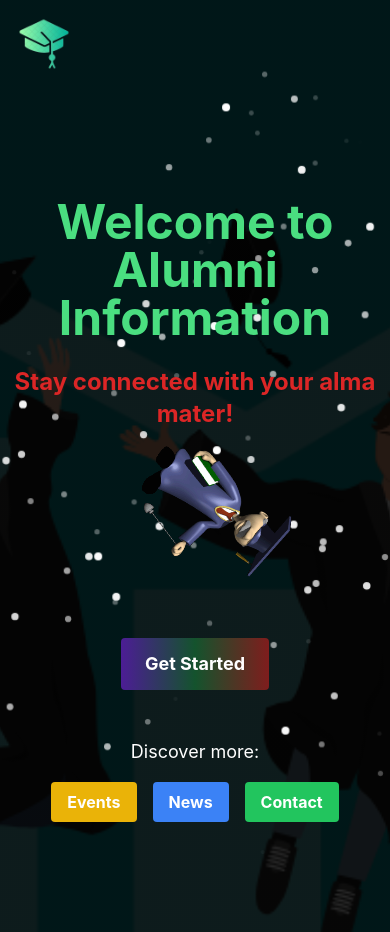
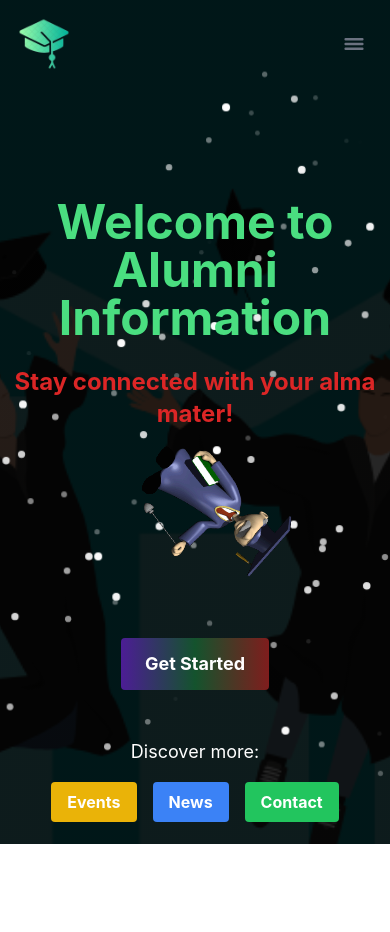
Before and after one commit to Ripunjay42/alumni, a React (Create React App) app in the folder client/: page / in a window 390 px wide. After the commit the page ends 844 px from the top, so only its background shows below. Built offline with nearby package versions, Linux system fonts and the light colour scheme.

Commit message:
chore: Update background styling and responsiveness

```diff
--- a/client/src/App.css
+++ b/client/src/App.css
@@ -38,18 +38,17 @@
 } */
 
 .App{
-  background: linear-gradient(rgba(0, 0, 0, 0.85),rgba(0, 0, 0, 0.85)),url(images/bg.png) no-repeat;
+  background: linear-gradient(rgba(0, 0, 0, 0.85), rgba(0, 0, 0, 0.85)), url(images/bg.png) no-repeat center center;
   background-size: cover;
-	background-position: center;
-  position: auto;
-  overflow-y: auto;
-  overflow-x: auto;
+  position: relative;
+  overflow-y: hidden;
+  overflow-x: hidden;
+  width: 100vw;
+  height: 100vh;
 }
 
+/* Hide scrollbar for Chrome, Safari and Opera */
 
-
-
-/* Hide scrollbar for Chrome, Safari and Opera */
 .scrollbar-hide::-webkit-scrollbar {
   display: none;
 }
@@ -64,3 +63,29 @@
 html {
   scroll-behavior: smooth;
 }
+
+
+@media (max-width: 768px) {
+  .App {
+    background: linear-gradient(rgba(0, 0, 0, 0.85), rgba(0, 0, 0, 0.85)), url(images/bg.png) no-repeat center center;
+    background-size: cover;
+    overflow-y: auto; /* Enable vertical scrolling if necessary */
+  }
+
+  .scrollbar-hide::-webkit-scrollbar {
+    display: none;
+  }
+
+  /* Hide scrollbar for IE, Edge and Firefox */
+  .scrollbar-hide {
+    -ms-overflow-style: none;  /* IE and Edge */
+    scrollbar-width: none;  /* Firefox */
+  }
+
+  /* Smooth scrolling */
+  html {
+    scroll-behavior: smooth;
+  }
+
+  /* Additional mobile-specific styling if needed */
+}
--- a/client/src/components/Navbar.jsx
+++ b/client/src/components/Navbar.jsx
@@ -1,34 +1,99 @@
 // Navbar.jsx
-import React from 'react';
+import React, { useState } from 'react';
 import { Link } from 'react-router-dom';
 import logo from '../images/logo1.png';
 
 const Navbar = () => {
+  const [isOpen, setIsOpen] = useState(false);
 
-  document.body.style.overflow = 'hidden';
+  const toggleMenu = () => {
+    setIsOpen(!isOpen);
+    document.body.style.overflow = isOpen ? 'auto' : 'hidden';
+  };
 
   return (
-    <nav className="bg-transparent border-gray-200 dark:bg-transparent   overflow-hidden ">
-      <div className="max-w-screen-xl flex flex-wrap items-center justify-between mx-auto p-4">
+    <nav className="bg-transparent border-gray-200 dark:bg-transparent">
+      <div className="max-w-screen-xl flex flex-wrap items-center justify-between mx-auto p-4 relative z-50">
         <img src={logo} className="h-14 w-14" alt="alumni" />
 
+        <button
+          onClick={toggleMenu}
+          type="button"
+          className="inline-flex items-center p-2 ml-3 text-sm text-gray-500 rounded-lg md:hidden hover:bg-gray-100 focus:outline-none focus:ring-2 focus:ring-gray-200 dark:text-gray-400 dark:hover:bg-gray-700 dark:focus:ring-gray-600"
+          aria-controls="navbar-default"
+          aria-expanded={isOpen}
+        >
+          <span className="sr-only">Open main menu</span>
+          <svg
+            className="w-6 h-6"
+            fill="currentColor"
+            viewBox="0 0 20 20"
+            xmlns="http://www.w3.org/2000/svg"
+          >
+            <path
+              fillRule="evenodd"
+              d="M3 5h14a1 1 0 010 2H3a1 1 0 010-2zM3 9h14a1 1 0 010 2H3a1 1 0 010-2zM3 13h14a1 1 0 010 2H3a1 1 0 010-2z"
+              clipRule="evenodd"
+            ></path>
+          </svg>
+        </button>
 
-        <div className="hidden w-full md:block md:w-auto" id="navbar-default">
-          <ul className="font-medium flex flex-col p-10 md:p-0 mt-8 border border-gray-100 rounded-lg bg-gray-50 md:flex-row md:space-x-20 rtl:space-x-reverse md:mt-0 md:border-0 md:bg-transparent dark:bg-transparent-800 md:dark:bg-transparent-900 dark:border-gray-700">
+        <div
+          className={`${
+            isOpen ? 'block' : 'hidden'
+          } w-full h-full md:block md:w-auto fixed top-0 left-0 bg-gray-700 md:bg-transparent md:relative z-40`}
+          id="navbar-default"
+        >
+          <ul className="font-medium flex flex-col p-10 md:p-0 mt-8 md:mt-0 md:flex-row md:space-x-20 rtl:space-x-reverse md:border-0 md:bg-transparent dark:bg-transparent-800 md:dark:bg-transparent-900 dark:border-gray-700">
             <li>
-              <Link to="/" className="text-xl block py-3 px-4 text-gray-900 rounded-md hover:bg-transparent-100 md:hover:bg-transparent md:border-0 md:hover:text-blue-700 md:p-0 dark:text-green-300 md:dark:hover:text-blue-500 dark:hover:bg-transparent-700 dark:hover:text-white font-size-3xl" aria-current="page"> Home</Link>
+              <Link
+                to="/"
+                className="text-xl block py-3 px-4 text-gray-900 rounded-md hover:bg-transparent-100 md:hover:bg-transparent md:border-0 md:hover:text-blue-700 md:p-0 dark:text-green-300 md:dark:hover:text-blue-500 dark:hover:bg-transparent-700 dark:hover:text-white"
+                aria-current="page"
+                onClick={toggleMenu}
+              >
+                Home
+              </Link>
             </li>
             <li>
-              <Link to="/login" className="text-xl block py-3 px-4 text-gray-900 rounded-md hover:bg-gray-100 md:hover:bg-transparent md:border-0 md:hover:text-blue-700 md:p-0 dark:text-green-300 md:dark:hover:text-blue-500 dark:hover:bg-transparent-700 dark:hover:text-white font-size-xl" aria-current="page">Login</Link>
+              <Link
+                to="/login"
+                className="text-xl block py-3 px-4 text-gray-900 rounded-md hover:bg-gray-100 md:hover:bg-transparent md:border-0 md:hover:text-blue-700 md:p-0 dark:text-green-300 md:dark:hover:text-blue-500 dark:hover:bg-transparent-700 dark:hover:text-white"
+                aria-current="page"
+                onClick={toggleMenu}
+              >
+                Login
+              </Link>
             </li>
             <li>
-              <Link to="/register" className="text-xl block py-3 px-4 text-gray-900 rounded-md hover:bg-gray-100 md:hover:bg-transparent md:border-0 md:hover:text-blue-700 md:p-0 dark:text-green-300 md:dark:hover:text-blue-500 dark:hover:bg-transparent-700 dark:hover:text-white font-size-xl" aria-current="page">Register</Link>
+              <Link
+                to="/register"
+                className="text-xl block py-3 px-4 text-gray-900 rounded-md hover:bg-gray-100 md:hover:bg-transparent md:border-0 md:hover:text-blue-700 md:p-0 dark:text-green-300 md:dark:hover:text-blue-500 dark:hover:bg-transparent-700 dark:hover:text-white"
+                aria-current="page"
+                onClick={toggleMenu}
+              >
+                Register
+              </Link>
             </li>
             <li>
-              <Link to="/alumni" className="text-xl block py-3 px-4 text-gray-900 rounded-md hover:bg-gray-100 md:hover:bg-transparent md:border-0 md:hover:text-blue-700 md:p-0 dark:text-green-300 md:dark:hover:text-blue-500 dark:hover:bg-transparent-700 dark:hover:text-white font-size-xl" aria-current="page">Alumni</Link>
+              <Link
+                to="/alumni"
+                className="text-xl block py-3 px-4 text-gray-900 rounded-md hover:bg-gray-100 md:hover:bg-transparent md:border-0 md:hover:text-blue-700 md:p-0 dark:text-green-300 md:dark:hover:text-blue-500 dark:hover:bg-transparent-700 dark:hover:text-white"
+                aria-current="page"
+                onClick={toggleMenu}
+              >
+                Alumni
+              </Link>
             </li>
             <li>
-              <Link to="/events" className="text-xl block py-3 px-4 text-gray-900 rounded-md hover:bg-gray-100 md:hover:bg-transparent md:border-0 md:hover:text-blue-700 md:p-0 dark:text-green-300 md:dark:hover:text-blue-500 dark:hover:bg-transparent-700 dark:hover:text-white font-size-xl" aria-current="page">Events</Link>
+              <Link
+                to="/events"
+                className="text-xl block py-3 px-4 text-gray-900 rounded-md hover:bg-gray-100 md:hover:bg-transparent md:border-0 md:hover:text-blue-700 md:p-0 dark:text-green-300 md:dark:hover:text-blue-500 dark:hover:bg-transparent-700 dark:hover:text-white"
+                aria-current="page"
+                onClick={toggleMenu}
+              >
+                Events
+              </Link>
             </li>
           </ul>
         </div>
```
